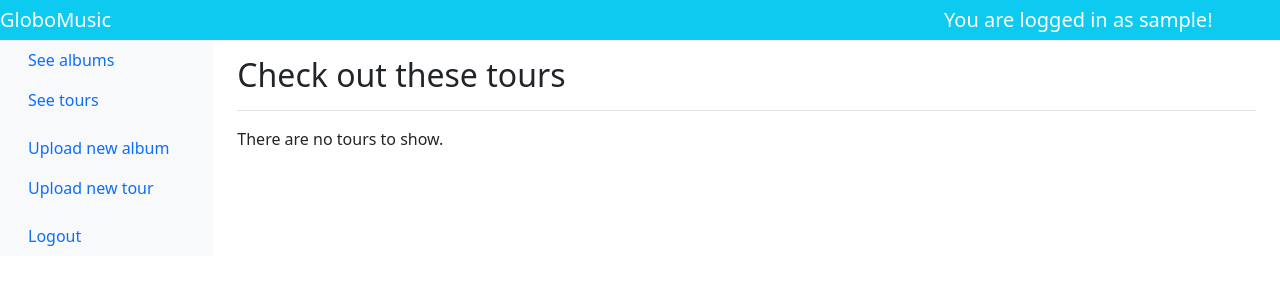
After one commit to pawelszopa/music_albums_and_tours, a Flask app: page /bp_tour/ in a window 1280 px wide. The commit adds this page. Shown: the top 300 px of the page. Run offline with Flask 2, Linux system fonts and the light colour scheme; the visitor is signed in with stand-in values (Sample User, id 1); data comes from the database, SQL or seed files in the repository; data that the repository does not hold is empty; some libraries are stand-ins or nearby versions.

Commit message:
Tour CRUD added

```diff
--- a/app/__init__.py
+++ b/app/__init__.py
@@ -29,7 +29,6 @@ def create_app(config_env=''):  # funkcja faktory
     # _l do multilangue _l jest lazy
     login_manager.login_message_category = 'danger'
 
-
     from app.auth.views import bp_auth
     app.register_blueprint(bp_auth, url_prefix='/auth')
 
@@ -38,8 +37,10 @@ def create_app(config_env=''):  # funkcja faktory
         app.register_blueprint(bp_album, url_prefix='/album')
         from app.main.views import bp_main
         app.register_blueprint(bp_main)
+        from app.tour.views import bp_tour
+        app.register_blueprint(bp_tour, url_prefix='/bp_tour')
 
-    # aby używać app w form (notatnik page 15)
+    # aby używać app w form (notatnik page 15) context manager
 
     Migrate(app, db)
 
--- a/app/auth/models.py
+++ b/app/auth/models.py
@@ -26,6 +26,8 @@ class User(db.Model, UserMixin):
     def is_album_owner(self, album):
         return self.id == album.user_id
 
+    def is_tour_owner(self, tour):
+        return self.id == tour.user_id
 
     def __repr__(self):
         return f'<User {self.username}>'
--- a/app/templates/partials/_base.html
+++ b/app/templates/partials/_base.html
@@ -42,7 +42,7 @@
                 </a>
               </li>
               <li class="nav-item mb-2">
-                <a class="nav-link {{ 'active' if active_page == 'tours' }}" href="">
+                <a class="nav-link {{ 'active' if active_page == 'tours' }}" href="{{ url_for('tour.tours_list') }}">
                   {{ _('See tours') }}
                 </a>
               </li>
@@ -52,7 +52,7 @@
                 </a>
               </li>
               <li class="nav-item mb-2">
-                <a class="nav-link {{ 'active' if active_page == 'new_tour' }}" href="">
+                <a class="nav-link {{ 'active' if active_page == 'new_tour' }}" href="{{ url_for('tour.create') }}">
                   {{ _('Upload new tour') }}
                 </a>
               </li>
--- /dev/null
+++ b/app/tour/templates/list_tours.html
@@ -0,0 +1,38 @@
+{% extends 'partials/_base.html' %}
+{% set active_page = 'tours' %}
+{% block headline %}
+  {{ _('Check out these tours') }}
+{% endblock %}
+
+{% block content %}
+{% if tours %}
+{% for tour in tours %}
+<div class="card text-center mt-3 mb-3">
+  <div class="card-body">
+    <div class="row">
+      <div class="col-md-4">
+        <h5 class="card-title"><a href="{{ url_for('tour.show', slug=tour.slug) }}">{{ tour.title }}</a></h5>
+        <p class="card-text">{{ tour.artist }}</p>
+      </div>
+      <div class="col-md-4">
+        <p class="card-text">{{ tour.description }}</p>
+        <p class="card-text">{{ tour.genre }}</p>
+      </div>
+      <div class="col-md-4">
+        <p class="card-text"><b>{{ _('From') }}</b> {{ tour.start_date | date_format }} <b>{{ _('to') }}</b> {{ tour.end_date | date_format }}</p>
+      </div>
+    </div>
+  </div>
+  <div class="card-footer text-muted">
+    {% if current_user.is_tour_owner(tour) %}
+    {{ _('Posted by you') }}
+    {% else %}
+    {{ _('Posted by') }} {{ tour.user.username }}
+    {% endif %}
+  </div>
+</div>
+{% endfor %}
+{% else %}
+{{ _('There are no tours to show.') }}
+{% endif %}
+{% endblock %}
--- /dev/null
+++ b/app/tour/views.py
@@ -0,0 +1,111 @@
+# Imports from Flask
+from flask import Blueprint, render_template, flash, abort, url_for, redirect
+# Extension for implementing Flask-Login for authentication
+from flask_login import current_user, login_required
+# Extension for implementing translations
+from flask_babel import _
+from flask_babel import lazy_gettext as _l
+# Imports from the app package
+from app import db
+
+
+from app.tour.forms import CreateTourForm, UpdateTourForm
+from app.tour.models import Tour
+
+bp_tour = Blueprint("tour", __name__, template_folder="templates")
+
+
+# Route for listing tours
+@bp_tour.route("/")
+@login_required
+def tours_list():
+    tours = Tour.query.all()
+    return render_template("list_tours.html", tours=tours)
+
+
+# Route for creating new tours
+@bp_tour.route("/create", methods=["GET", "POST"])
+@login_required
+def create():
+    form = CreateTourForm()
+
+    if form.validate_on_submit():
+        title = form.title.data
+        artist = form.artist.data
+        description = form.description.data
+        genre = form.genre.data
+        start_date = form.start_date.data
+        end_date = form.end_date.data
+
+        tour = Tour(title, artist, description, genre, start_date, end_date, current_user.id)
+        db.session.add(tour)
+        db.session.commit()
+        flash(_("The new tour has been added."), "success")
+        return redirect(url_for("tour.show", slug=tour.slug))
+
+    return render_template("create_tour.html", form=form)
+
+
+# Route for updating a bp_tour
+@bp_tour.route("/edit/<slug>", methods=["GET", "POST"])
+@login_required
+def edit(slug):
+    form = UpdateTourForm()
+
+    tour = Tour.query.filter_by(slug=slug).first()
+
+    if not tour or not current_user.is_tour_owner(tour):
+        flash(_("You are not authorized to do this."), "danger")
+        return redirect(url_for("main.home"))
+
+    if form.validate_on_submit():
+        title = form.title.data
+        artist = form.artist.data
+        description = form.description.data
+        genre = form.genre.data
+        start_date = form.start_date.data
+        end_date = form.end_date.data
+
+        tour.title = title
+        tour.artist = artist
+        tour.description = description
+        tour.genre = genre
+        tour.start_date = start_date
+        tour.end_date = end_date
+
+        db.session.add(tour)
+        db.session.commit()
+        flash(_("The bp_tour has been updated."), "success")
+        return redirect(url_for("tour.show", slug=tour.slug))
+
+    form.title.data = tour.title
+    form.artist.data = tour.artist
+    form.description.data = tour.description
+    form.genre.data = tour.genre
+    form.start_date.data = tour.start_date
+    form.end_date.data = tour.end_date
+    return render_template("edit_tour.html", tour=tour, form=form)
+
+
+# Route for deleting a bp_tour
+@bp_tour.route("/delete/<slug>", methods=["POST"])
+@login_required
+def delete(slug):
+    tour = Tour.query.filter_by(slug=slug).first()
+    if not tour or not current_user.is_tour_owner(tour):
+        flash(_("You are not authorized to do this."), "danger")
+        return redirect(url_for("main.index"))
+    db.session.delete(tour)
+    db.session.commit()
+    flash(_("The tour has been deleted."), "success")
+    return redirect(url_for("main.index"))
+
+
+# Route for showing a bp_tour
+@bp_tour.route("/show/<slug>")
+@login_required
+def show(slug):
+    tour = Tour.query.filter_by(slug=slug).first()
+    if not tour:
+        abort(404)
+    return render_template("show_tour.html", tour=tour)
--- a/requirements.txt
+++ b/requirements.txt
@@ -16,8 +16,10 @@ Mako==1.1.3
 MarkupSafe==1.1.1
 python-dateutil==2.8.1
 python-editor==1.0.4
+python-slugify==4.0.1
 pytz==2020.5
 six==1.15.0
 SQLAlchemy==1.3.22
+text-unidecode==1.3
 Werkzeug==1.0.1
 WTForms==2.3.3
```
Also changed, not shown: app/tour/forms.py (added, +64 -0 lines), app/tour/models.py (added, +37 -0 lines), app/tour/templates/create_tour.html (added, +17 -0 lines), app/tour/templates/edit_tour.html (added, +16 -0 lines), app/tour/templates/show_tour.html (added, +20 -0 lines), app/tour/__init__.py (added).
